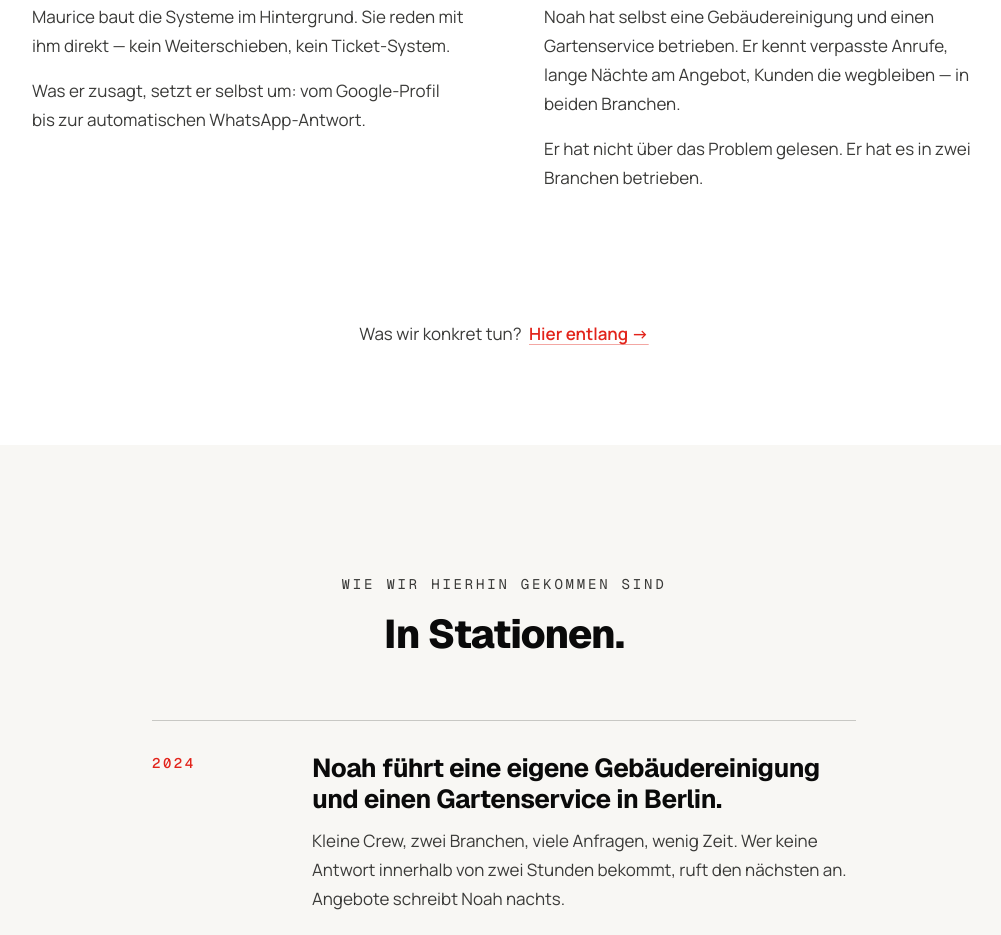
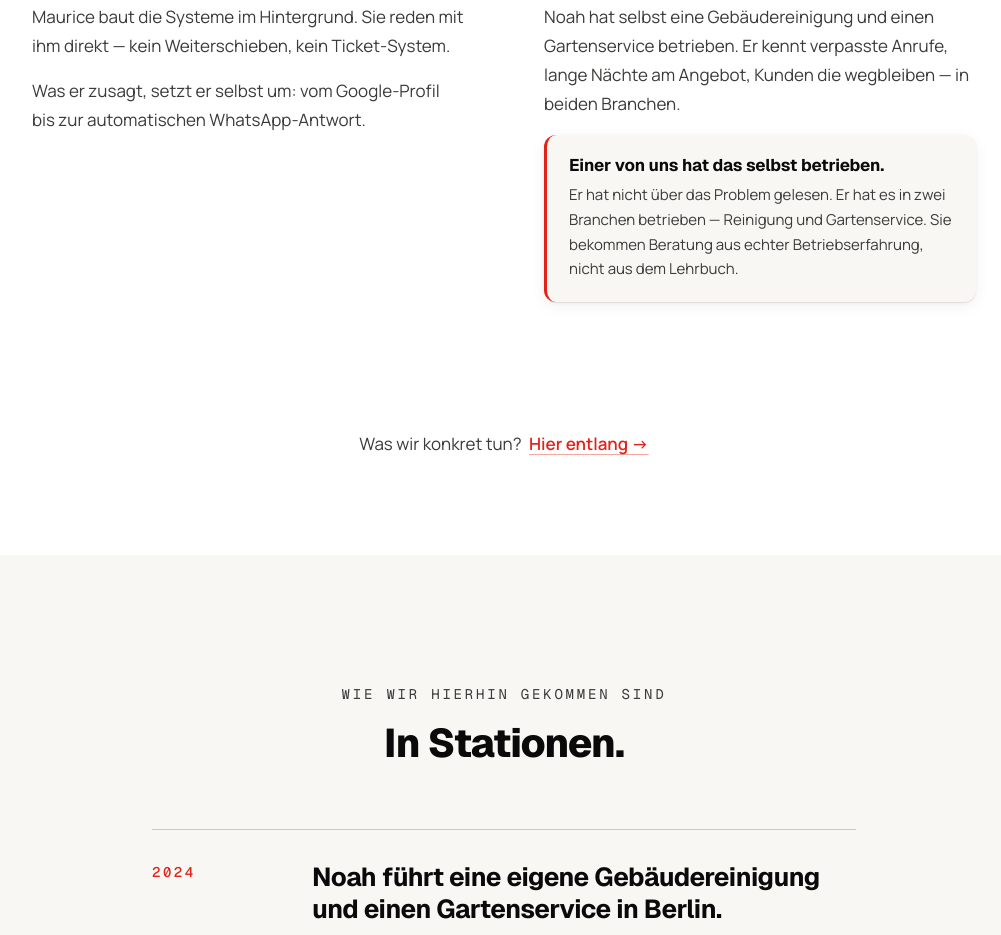
Before and after one commit to Norex-Digital/norex-website, a website: page ueber-uns.html in a window 1280 px wide. Shown: the part 1896-2831 px from the top of the page, without its empty margins (136-1137 px from the left). Drawn offline with nearby package versions, Linux system fonts and the light colour scheme.

Commit message:
fix(norex-rebrand): P2 Block 4 — Insider-Vertrauen Callout-Box (P2-8)
- ueber-uns.html: bestehende Insider-Punchline in eine prominente Callout-Box
  eleviert (warme off-white Card, roter Left-Border, Geist-Headline "Einer von
  uns hat das selbst betrieben."). Statt Bio-Dopplung — die Box ersetzt den
  plain <p> und ergänzt das "nicht aus dem Lehrbuch"-Framing.
- leistungen/akquise.html: dunkle Callout-Box (roter Top-Border, "Wir kennen das
  Geschäft von innen.") vor der Leistungsliste — Kredibilität vor Feature-Listing.

Beide norex-design-konform: Brand-Akzent #E2231A, mehrschichtige getönte Schatten,
Geist-Display + Manrope, keine Standard-Tailwind-Farbe, kein transition-all.
Verifiziert: HTTP 200, Element-Clip-Screenshots — Kontrast/Lesbarkeit auf hell
(ueber-uns) und dunkel (akquise) bestätigt.

Co-Authored-By: Claude Opus 4.8 (1M context) <noreply@anthropic.com>

```diff
--- a/ueber-uns.html
+++ b/ueber-uns.html
@@ -263,7 +263,19 @@
           </h3>
           <div class="font-sans text-norex-ink-500 space-y-4" style="font-size:1.0625rem;line-height:1.7">
             <p>Noah hat selbst eine Gebäudereinigung und einen Gartenservice betrieben. Er kennt verpasste Anrufe, lange Nächte am Angebot, Kunden die wegbleiben — in beiden Branchen.</p>
-            <p>Er hat nicht über das Problem gelesen. Er hat es in zwei Branchen betrieben.</p>
+            <!-- Insider-Vertrauen Callout — P2-8 (Elevation der Insider-Punchline statt Bio-Dopplung) -->
+            <aside class="rounded-xl overflow-hidden"
+                   style="background:#F8F7F4;border-left:3px solid #E2231A;box-shadow:0 1px 0 rgba(10,10,10,0.07),0 4px 16px rgba(10,10,10,0.06),0 1px 3px rgba(226,35,26,0.06);padding:20px 20px 20px 22px"
+                   aria-label="Insider-Hinweis: Branchenerfahrung">
+              <p class="font-display font-bold text-norex-primary mb-2"
+                 style="font-size:1.0625rem;line-height:1.2;letter-spacing:-0.01em">
+                Einer von uns hat das selbst betrieben.
+              </p>
+              <p class="font-sans text-norex-ink-500"
+                 style="font-size:0.9375rem;line-height:1.65">
+                Er hat nicht über das Problem gelesen. Er hat es in zwei Branchen betrieben — Reinigung und Gartenservice. Sie bekommen Beratung aus echter Betriebserfahrung, nicht aus dem Lehrbuch.
+              </p>
+            </aside>
           </div>
         </article>
 
```
Also changed, not shown: leistungen/akquise.html (+14 -0 lines).
